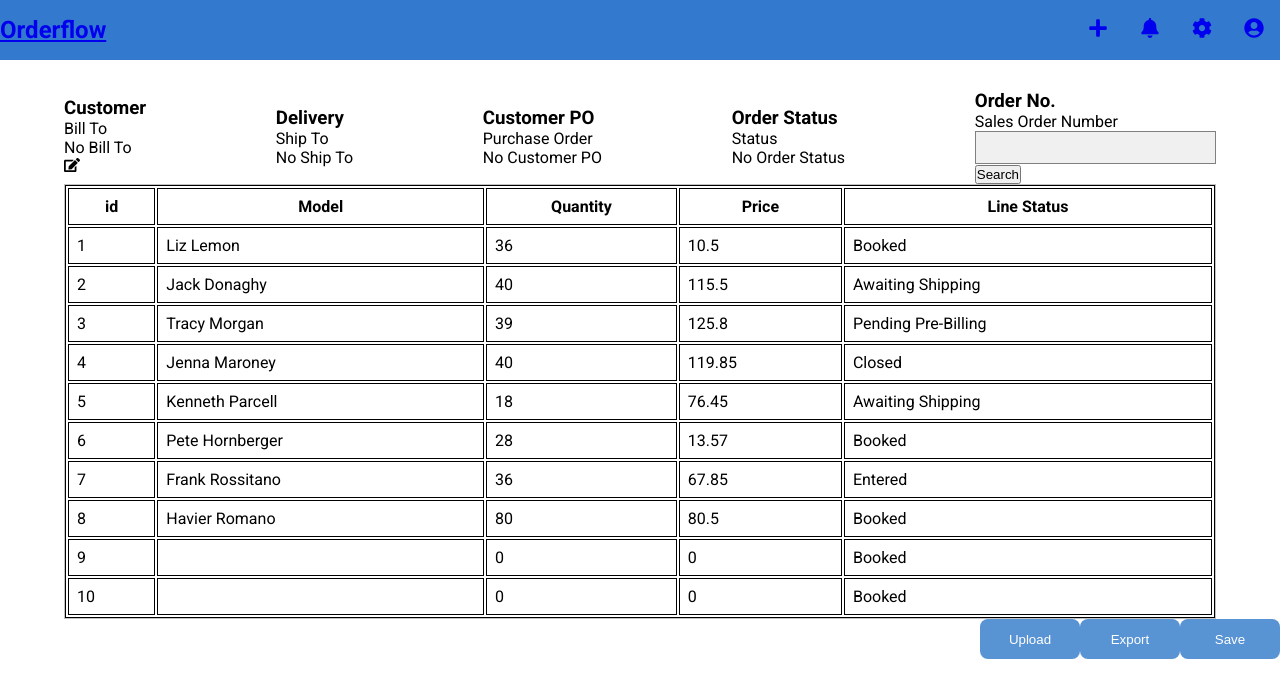
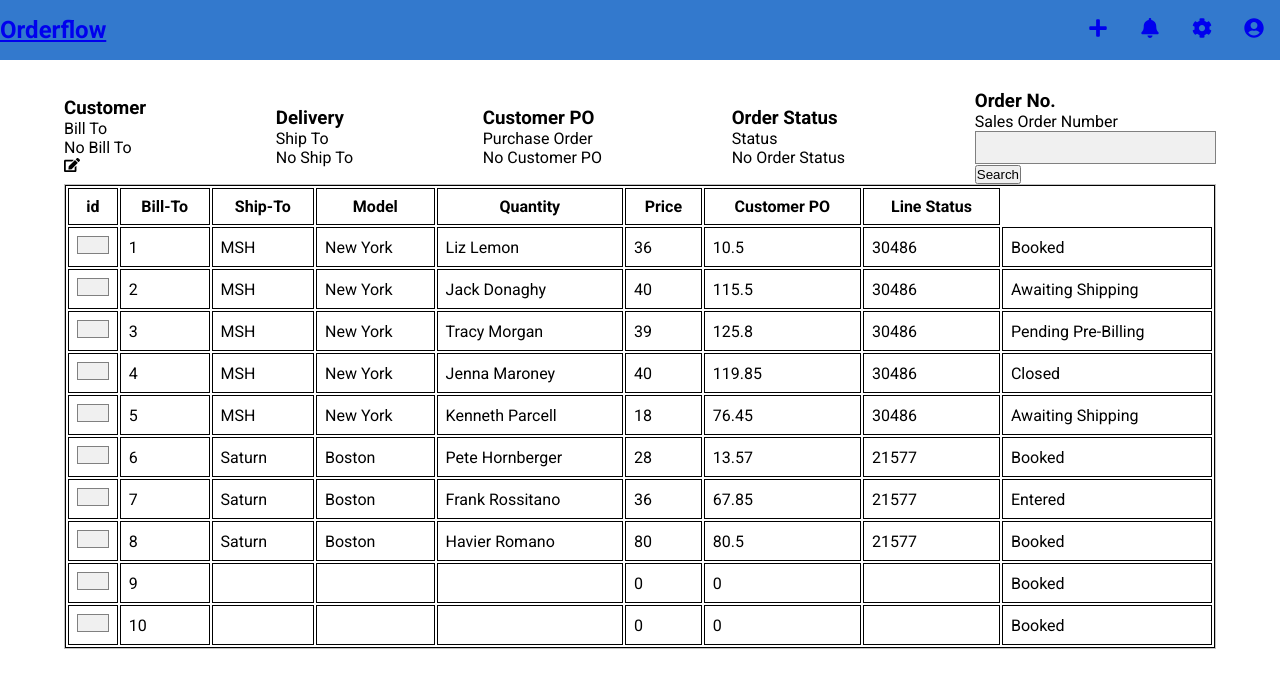
Before and after one commit to jcho-project/orderflow, a React (Create React App) app: page / in a window 1280 px wide. Shown: the top 698 px of the page. Built offline with nearby package versions, Linux system fonts and the light colour scheme; data requests are answered from the project's data file.

Commit message:
Add bill-to and ship-to columns in main table in homepage and work on adding checkbox input column

```diff
--- a/db.json
+++ b/db.json
@@ -9,7 +9,8 @@
       "price": 10.5,
       "order_status": "Booked",
       "line_status": "Booked",
-      "customer_po": 30486
+      "customer_po": 30486,
+      "selected": false
     },
     {
       "id": 2,
@@ -20,7 +21,8 @@
       "price": 115.5,
       "order_status": "Booked",
       "line_status": "Awaiting Shipping",
-      "customer_po": 30486
+      "customer_po": 30486,
+      "selected": false
     },
     {
       "id": 3,
@@ -31,7 +33,8 @@
       "price": 125.8,
       "order_status": "Booked",
       "line_status": "Pending Pre-Billing",
-      "customer_po": 30486
+      "customer_po": 30486,
+      "selected": false
     },
     {
       "id": 4,
@@ -42,7 +45,8 @@
       "price": 119.85,
       "order_status": "Booked",
       "line_status": "Closed",
-      "customer_po": 30486
+      "customer_po": 30486,
+      "selected": false
     },
     {
       "id": 6,
@@ -53,7 +57,8 @@
       "price": 13.57,
       "order_status": "Entered",
       "line_status": "Booked",
-      "customer_po": 21577
+      "customer_po": 21577,
+      "selected": false
     },
     {
       "id": 5,
@@ -64,7 +69,8 @@
       "price": 76.45,
       "order_status": "Booked",
       "line_status": "Awaiting Shipping",
-      "customer_po": 30486
+      "customer_po": 30486,
+      "selected": false
     },
     {
       "id": 7,
@@ -75,7 +81,8 @@
       "price": 67.85,
       "order_status": "Entered",
       "line_status": "Entered",
-      "customer_po": 21577
+      "customer_po": 21577,
+      "selected": false
     },
     {
       "id": 8,
@@ -86,7 +93,8 @@
       "price": 80.5,
       "order_status": "Entered",
       "line_status": "Booked",
-      "customer_po": 21577
+      "customer_po": 21577,
+      "selected": false
     },
     {
       "bill-to": "",
@@ -97,7 +105,8 @@
       "order_status": "Booked",
       "line_status": "Booked",
       "customer_po": "",
-      "id": 9
+      "id": 9,
+      "selected": false
     },
     {
       "bill-to": "",
@@ -108,7 +117,8 @@
       "order_status": "Booked",
       "line_status": "Booked",
       "customer_po": "",
-      "id": 10
+      "id": 10,
+      "selected": false
     }
   ]
 }
--- a/src/components/orders/OrderForm.jsx
+++ b/src/components/orders/OrderForm.jsx
@@ -11,35 +11,22 @@ function OrderForm() {
 
   const columns = [
     { accessor: "id", label: "id" },
+    { accessor: "bill-to", label: "Bill-To" },
+    { accessor: "ship-to", label: "Ship-To" },
     { accessor: "model", label: "Model" },
     { accessor: "quantity", label: "Quantity" },
+    { accessor: "price", label: "Price"},
+    { accessor: "customer_po", label: "Customer PO"},
+    { accessor: "line_status", label: "Line Status" },
     // { accessor: "price", label: "Price", format: value => (value ? "✔️" : "✖️") },
-    { accessor: "price", label: "Price"},
-    { accessor: "line_status", label: "Line Status" },
   ]
 
-  const renderTbody = (item) => {
-    if (item === "") {
+  const Table = ({ columns, orders }) => {
+    if (orders === "") {
       return <tbody></tbody>
     } else {
       return (
-        <tbody>
-          {orders.map(order => {
-            return (
-              <tr key={order.id}>
-                {columns.map(column => {
-                  return <td key={column.accessor}>{order[column.accessor]}</td>
-                })}
-              </tr>
-            )
-          })}
-        </tbody>
-      )
-    }
-  }
-
-  const Table = ({ columns, orders }) => {
-      return (
+        <div className="container">
           <table>
             <thead>
               <tr>
@@ -48,33 +35,28 @@ function OrderForm() {
                 })}
               </tr>
             </thead>
-          {renderTbody(orders)}
-          {/* <tbody>
+            <tbody>
               {orders.map(order => {
                 return (
                   <tr key={order.id}>
+                    <td>
+                      <input type="checkbox" name="select" />
+                    </td>
                     {columns.map(column => {
                       return <td key={column.accessor}>{order[column.accessor]}</td>
                     })}
                   </tr>
                 )
               })}
-          </tbody> */}
+            </tbody>
           </table>
+        </div>
       )
+    }
   }
 
   return (
-    <>
-      <div className="container">
     <Table orders={orders} columns={columns} />
-      </div>
-      <div className="controls">
-        <Button>Upload</Button>
-        <Button>Export</Button>
-        <Button type="submit" >Save</Button>
-      </div>
-    </>
   )
 }
 
```
Lines whose indentation alone changed are shown as unchanged.
